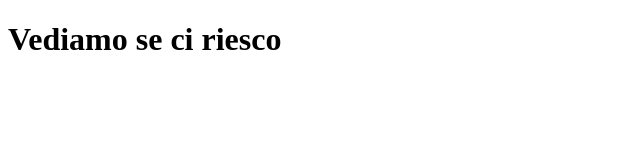
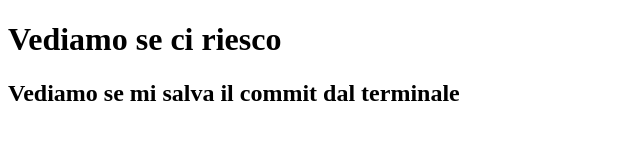
Before and after one commit to EarthDragon10/Prov-di-GitHub-1, a plain HTML site: page index.html in a window 1280 px wide. Shown: the whole page, without its empty margins (0-640 px from the left). Drawn offline with Linux system fonts and the light colour scheme.

Commit message:
Inizio dell'header
Sto iniziando a creare un header

```diff
--- a/index.html
+++ b/index.html
@@ -7,5 +7,8 @@
 </head>
 <body>
     <h1>Vediamo se ci riesco</h1>
+    <header>
+        <h2>Vediamo se mi salva il commit dal terminale</h2>
+    </header>
 </body>
 </html>
```
